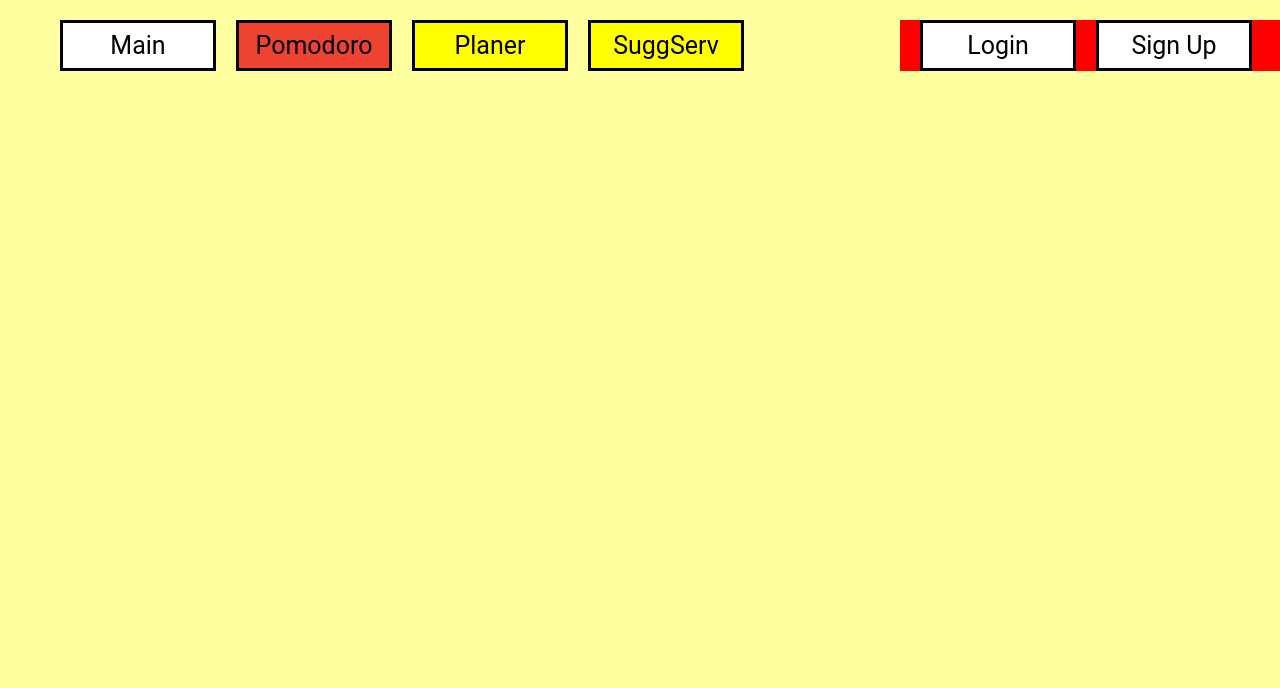
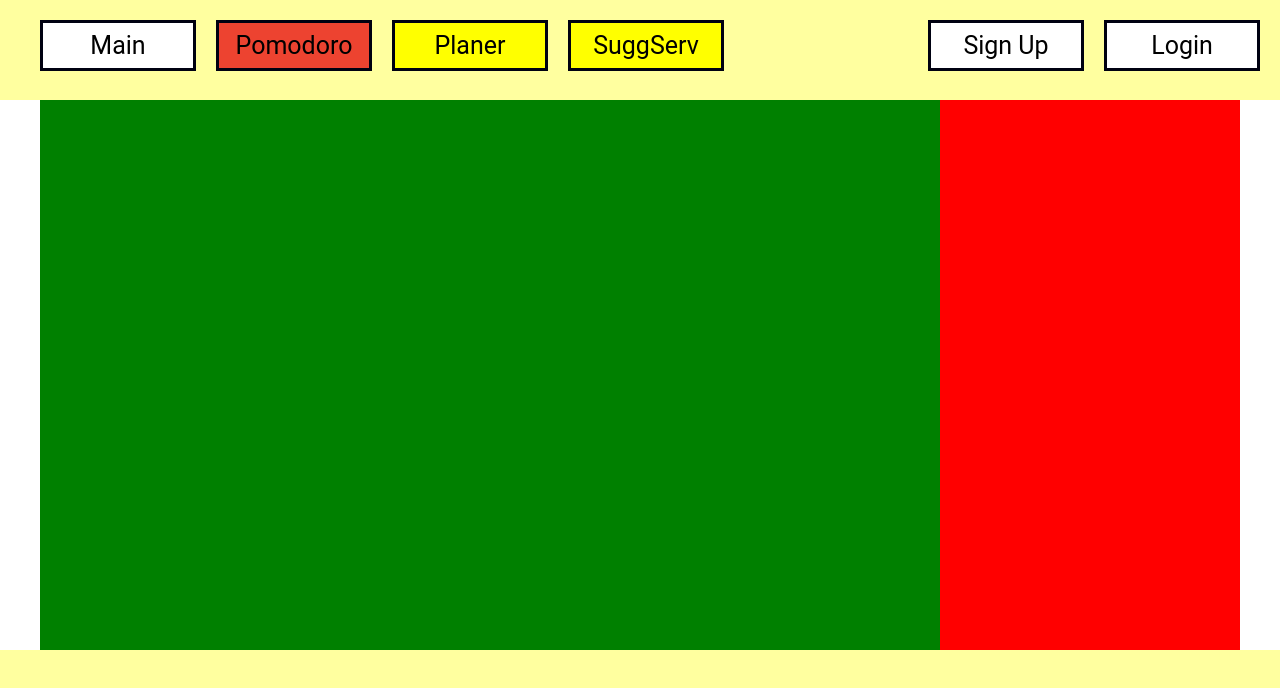
Before and after one commit to maxeleron/MaxEff, a plain HTML site: page pomodoro.html in a window 1280 px wide. Drawn offline with Linux system fonts and the light colour scheme.

Commit message:
0.06 version
- Added css formatting to pomodoro.css.

```diff
--- a/css/pomodoro.css
+++ b/css/pomodoro.css
@@ -0,0 +1,45 @@
+/*All Pomodoro_page BEGIN*/
+* {}
+
+body {}
+/*All Pomodoro_page END*/
+/*Main BEGIN*/
+#pageMain {
+	/*Properties*/
+	height: 550px;
+	width: 100%;
+	/*padding: 0px 40px;*/
+	/*View*/
+	background: white;
+	/*Position*/
+	position: absolute;
+	/*margin-left: 40px;
+	margin-right: 40px;*/
+}
+
+#pomodoroApp {
+	/*Properties*/
+	height: 550px;
+	width: calc(100% - 380px);
+	/*View*/
+	background: green;
+	/*Position*/
+	position: relative;
+	float: left;
+	margin-left: 40px;
+}
+#info {
+	/*Properties*/
+	height: 550px;
+	width: 300px;
+	/*View*/
+	background: red;
+	/*Position*/
+	position: relative;
+	float: right;
+	margin-right: 40px;
+}
+/*Main END*/
+/*Footer BEGIN*/
+
+/*Footer END*/
--- a/css/styles.css
+++ b/css/styles.css
@@ -38,7 +38,7 @@ nav#items {
 	/*Position*/
 	position: absolute;
 	margin-top: 20px;
-	margin-left: 40px;
+	margin-left: 20px;
 }
 
 nav#items a{
@@ -59,7 +59,6 @@ nav#items a{
 }
 
 #mainNav{
-	margin-left: 0px;
 	background: white;
 }
 #pomodoroNav{
@@ -75,10 +74,9 @@ nav#items a{
 nav#loggining {
 	/*Properties*/
 	display: block;
-	width: 400px;
-	background: red;
 	/*Position*/
 	float: right;
+	margin-right: 40px;
 	margin-top: 20px;
 }
 
@@ -93,17 +91,17 @@ nav#loggining a{
 	border: 3px solid #000111;
 	/*Position*/
 	position: relative;
-	float: left;
-	margin-left: 20px;
+	float: right;
 	/*Font*/
 	color: #000;
 }
 
 #login {
-	margin-left: 0px;
+	margin-right: 0px;
 	background: white;
 }
 #signUp {
+	margin-right: 20px;
 	background: white;
 }
 /*Header END*/
--- a/pomodoro.html
+++ b/pomodoro.html
@@ -6,6 +6,7 @@
 	<meta name="description" content="" />
 	<meta name="keywords" content="MaxEff, effectivity, productivity, pomodoro" />
 	<link rel="stylesheet" type="text/css" href="css/styles.css"/>
+	<link rel="stylesheet" type="text/css" href="css/pomodoro.css"/>
    <!--other js files included before </body>-->
 </head>
 <body>
@@ -22,7 +23,12 @@
 		</nav>
 	</header>
 	<main id="pageMain">
+		<div id="pomodoroApp">
 
+		</div>
+		<aside id="info">
+
+		</aside>
 	</main>
 	<footer id="pageFooter">
 
```
